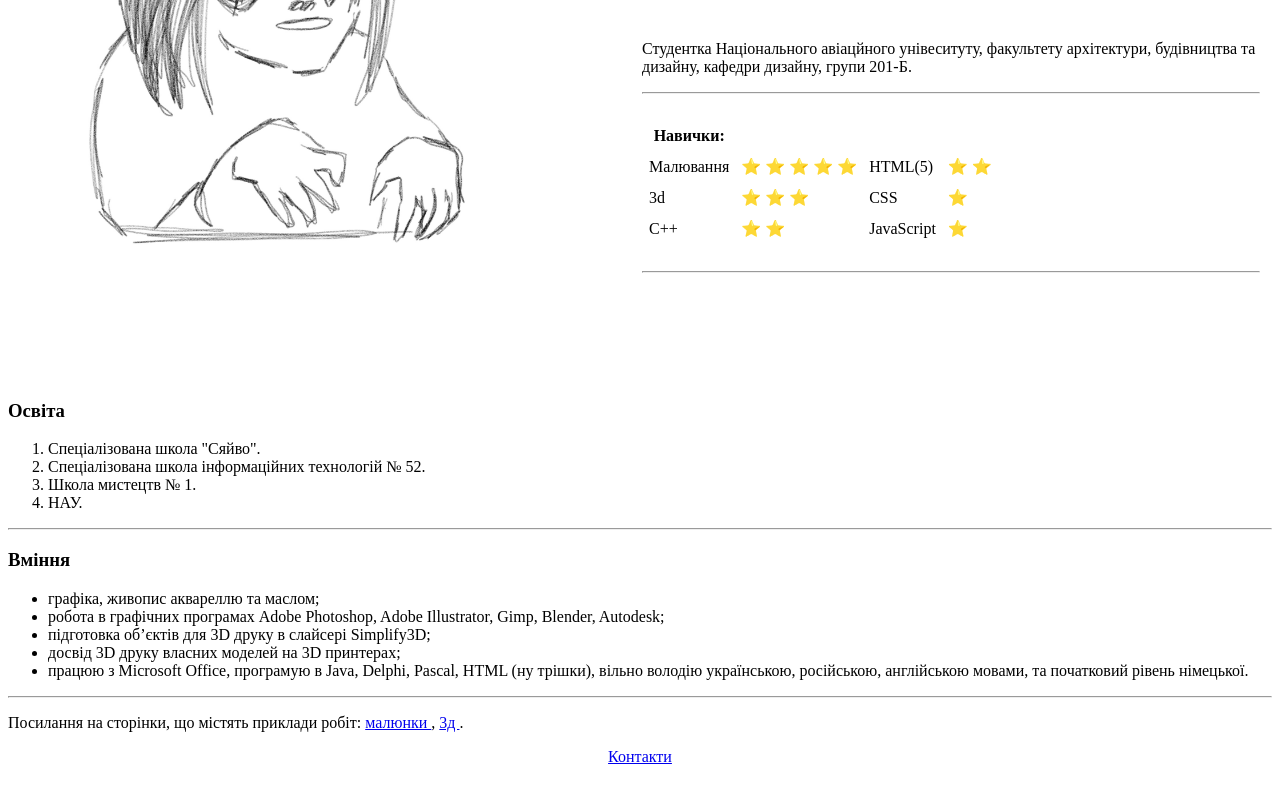
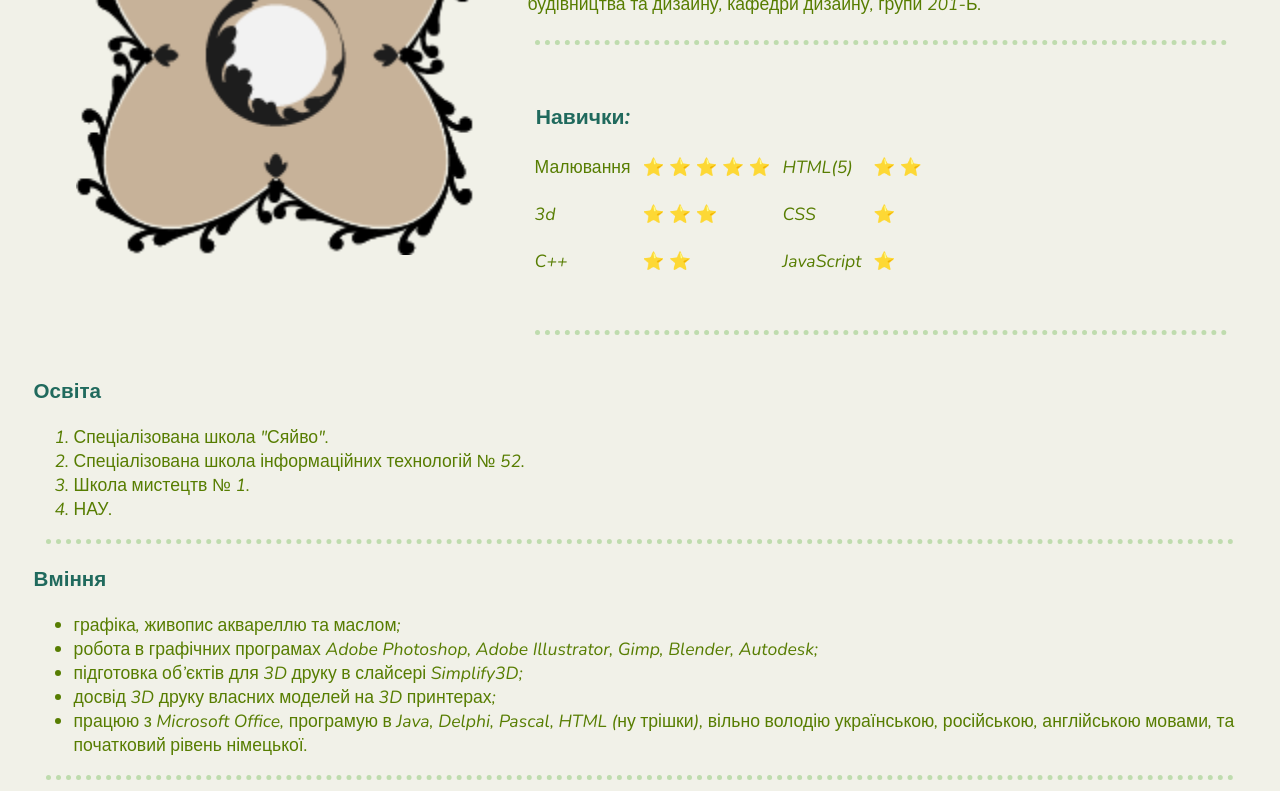
Before and after one commit to GabsXeXe/CV2020, a plain HTML site: page index.html in a window 1280 px wide. Shown: the part 255-1046 px from the top of the page. Drawn offline with nearby package versions, Linux system fonts and the light colour scheme; files that its build step writes are made by us from their sources; a web font is replaced by a local one.

Commit message:
CSS addition 2

```diff
--- a/index.html
+++ b/index.html
@@ -3,25 +3,28 @@
   <head>
     <meta charset="utf-8">
     <title> Natalie’s Personal Site </title>
+    <link rel="stylesheet" href="css/styles.css">
+    <link href="https://fonts.googleapis.com/css2?family=Grenze+Gotisch&family=Nunito:ital@1&display=swap" rel="stylesheet">
+
   </head>
   <body>
     <table cellpadding="10">
-      <tr>
+      <tr >
       <td>
-        <img src="My document (4).jpg" height="600" width="600" alt="тут має бути зображення стомленого студента" />
+        <img src="My document (4).png" height="400" width="400" alt="тут має бути зображення стомленого студента" href="#"  />
       </td>
       <td>
         <h1> Згалат-Лозинська <br> Наталія <br> Остапівна </h1>
-        <br />
+
         <p>
           Студентка Національного авіацйного унівеситуту, факультету архітектури, будівництва та дизайну, кафедри дизайну, групи 201-Б.
         </p>
         <hr>
         <br />
         <table cellpadding="5">
-          <thead >
+          <thead>
             <tr>
-              <th>Навички:</th>
+              <th> Навички: </th>
             </tr>
           </thead>
           <tbody>
@@ -114,7 +117,7 @@
     </ul>
     <hr>
     <p>
-      Посилання на сторінки, що містять приклади робіт: <a href="https://www.instagram.com/gabsruta.artist/"> малюнки </a>, <a href="https://www.instagram.com/gabshe_he/"> 3д </a>.
+      Посилання на сторінки, що містять приклади робіт: <a href="https://www.instagram.com/at_gap.b_ur/"> малюнки </a>, <a href="https://www.instagram.com/he.gap_b.eh/"> 3д </a>.
     </p>
     <center>
       <p>
--- /dev/null
+++ b/styles.css
@@ -0,0 +1,53 @@
+
+body {
+    padding: 1% 2%;
+    background-color:#f1f1e8  ;
+    color: #577d01;
+    font-size: 110%;
+    font-family: 'Grenze Gotisch', cursive;
+    font-family: 'Nunito', sans-serif;
+}
+
+
+hr {
+  border-style: none;
+  border-top-style: dotted;
+  border-color: #bfdcae;
+  border-width: 5px;
+  width: 98%;
+}
+
+h1 {
+  color: #206a5d;
+  line-height: 120%;
+}
+
+h3 {
+  color: #206a5d ;
+}
+
+table {
+  line-height: 2;
+}
+
+thead {
+  font-size: 120%;
+  color: #206a5d;
+}
+
+img {
+  padding: 30px;
+}
+
+img:hover {
+  opacity: 0.9;
+  transition: opacity .5s;
+}
+
+a {
+  color: #519872;
+}
+
+a:hover {
+  color: #a4b494;
+}
```
Also changed, not shown: Contacts.html (+2 -0 lines), My document (4).png (added).
